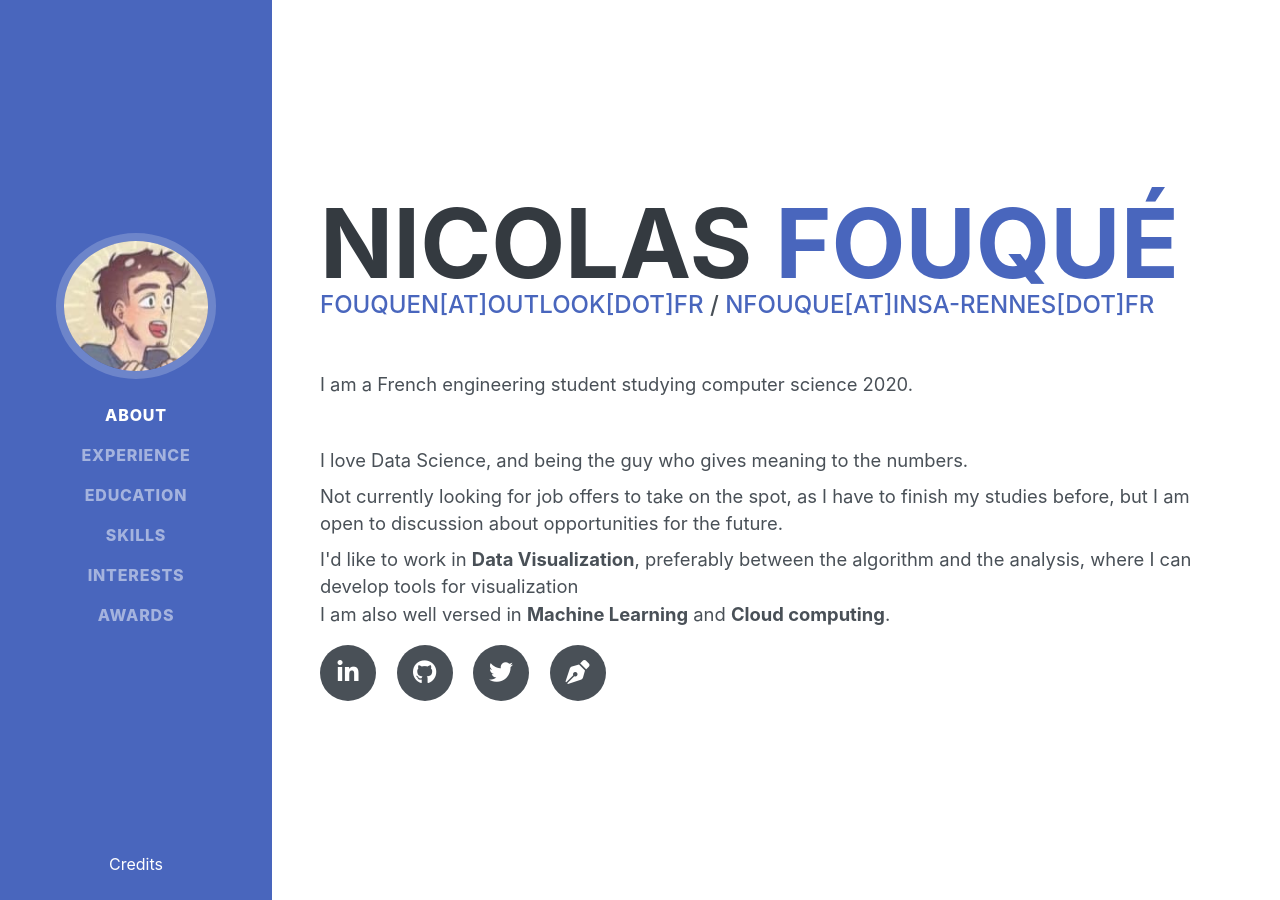
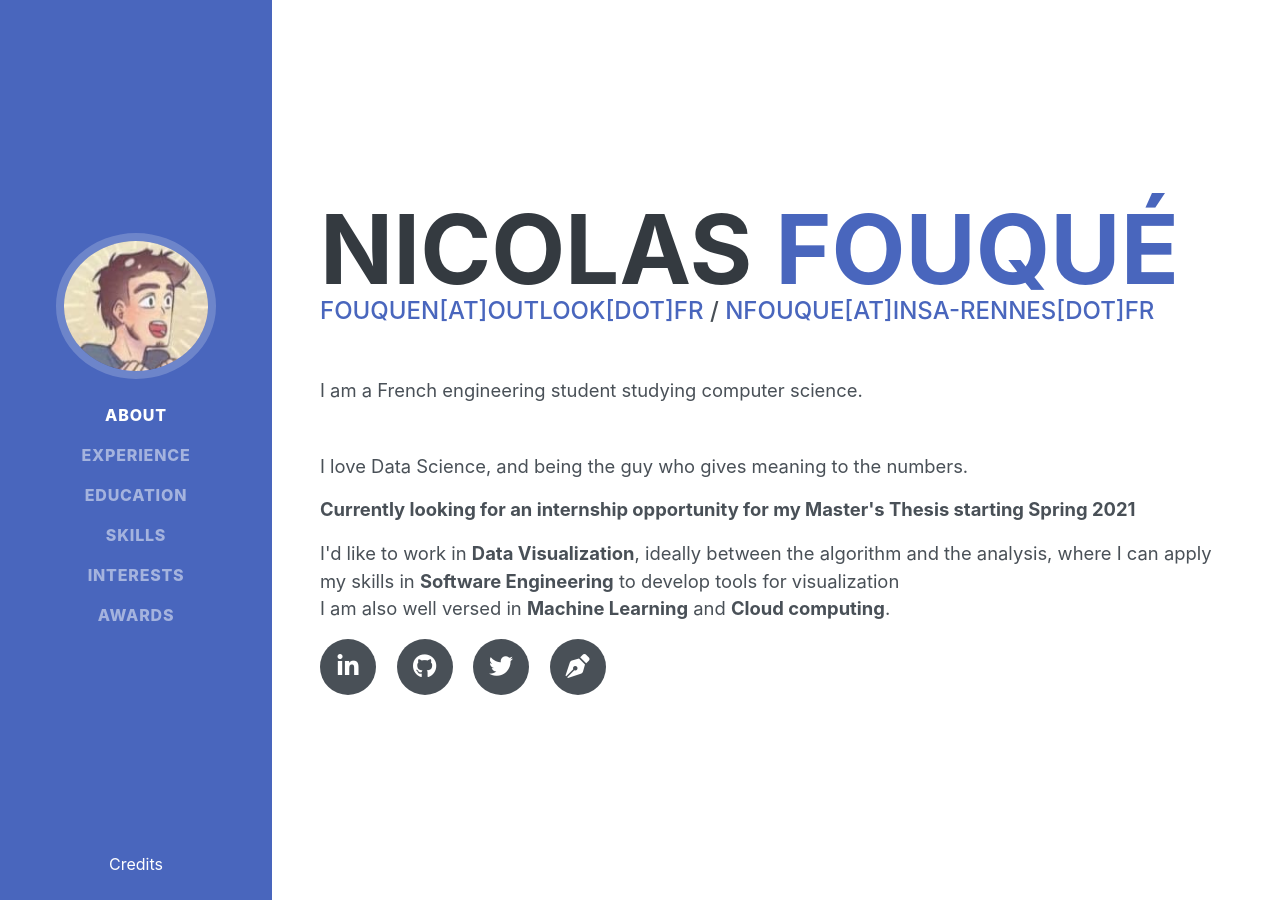
Before and after one commit to nk-fouque/resume, a Jekyll site: the page built from index.md, in a window 1280 px wide and 900 px high. Built offline with Jekyll 4.4.1, drawn with Linux system fonts in a browser that asks for light colours; some web fonts are replaced.

Commit message:
content(About): new internship

```diff
--- a/_includes/section/about.html
+++ b/_includes/section/about.html
@@ -6,16 +6,14 @@
         <a href="mailto:fouquen@outook.fr">fouquen[at]outlook[dot]fr</a> /
         <a href="mailto:nfouque@insa-rennes.fr">nfouque[at]insa-rennes[dot]fr</a>
     </div>
-    <p class="lead mb-5">I am a French engineering student studying computer science
-        2020.</p>
-    <p class="lead mb-2">I love Data Science, and being the guy who gives meaning to the numbers.</p>
-    <p class="lead mb-2">
-        Not currently looking for job offers to take on the spot, as I have to finish my studies before, but I am open
-        to discussion about opportunities for the future.
+    <p class="lead mb-5">I am a French engineering student studying computer science.</p>
+    <p class="lead mb-3">I love Data Science, and being the guy who gives meaning to the numbers.</p>
+    <p class="lead mb-3">
+        <b>Currently looking for an internship opportunity for my Master's Thesis starting Spring 2021</b>
     </p>
     <p class="lead">
-        I'd like to work in <b>Data Visualization</b>, preferably between the algorithm and the analysis, where I can
-        develop tools for visualization
+        I'd like to work in <b>Data Visualization</b>, ideally between the algorithm and the analysis, where I can
+        apply my skills in <b>Software Engineering</b> to develop tools for visualization
         <br>
         I am also well versed in <b>Machine Learning</b> and <b>Cloud computing</b>.
     </p>
--- a/docs/feed.xml
+++ b/docs/feed.xml
@@ -1 +1 @@
-<?xml version="1.0" encoding="utf-8"?><feed xmlns="http://www.w3.org/2005/Atom" ><generator uri="https://jekyllrb.com/" version="4.0.0">Jekyll</generator><link href="http://localhost:4000/resume/feed.xml" rel="self" type="application/atom+xml" /><link href="http://localhost:4000/resume/" rel="alternate" type="text/html" /><updated>2020-08-31T16:47:59+02:00</updated><id>http://localhost:4000/resume/feed.xml</id><title type="html">Nick’s Rants</title><subtitle>My interactive resume</subtitle></feed>
+<?xml version="1.0" encoding="utf-8"?><feed xmlns="http://www.w3.org/2005/Atom" ><generator uri="https://jekyllrb.com/" version="4.0.0">Jekyll</generator><link href="http://localhost:4000/resume/feed.xml" rel="self" type="application/atom+xml" /><link href="http://localhost:4000/resume/" rel="alternate" type="text/html" /><updated>2020-08-31T16:55:12+02:00</updated><id>http://localhost:4000/resume/feed.xml</id><title type="html">Nick’s Rants</title><subtitle>My interactive resume</subtitle></feed>
```
Also changed, not shown: docs/index.html (+6 -8 lines).
